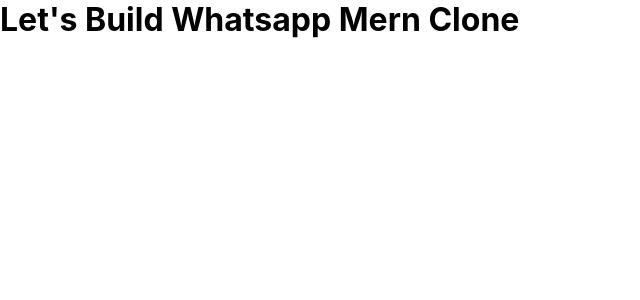
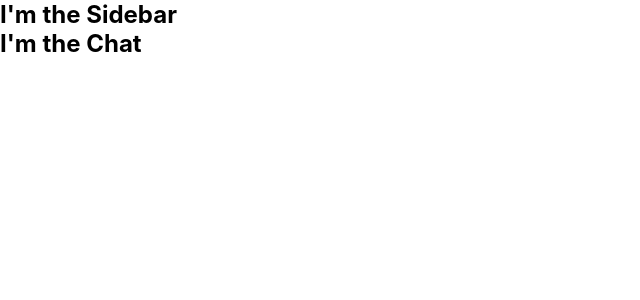
Before and after one commit to oguzgul06/Whatsapp-Mern-Clone, a React (Create React App) app in the folder wp-frontend/: page / in a window 1280 px wide. Shown: the top 300 px of the page, without its empty margins (0-640 px from the left). Built offline with nearby package versions, Linux system fonts and the light colour scheme.

Commit message:
Create Components(Sidebar, Chat)

```diff
--- a/wp-frontend/src/App.js
+++ b/wp-frontend/src/App.js
@@ -1,9 +1,14 @@
 import "./App.css";
+import Chat from "./components/Chat";
+import Sidebar from "./components/Sidebar";
 
 function App() {
   return (
     <div className="app">
-      <h1>Let's Build Whatsapp Mern Clone</h1>
+      {/* Sidebar Component */}
+      <Sidebar />
+      {/* Chat Component */}
+      <Chat />
     </div>
   );
 }
--- /dev/null
+++ b/wp-frontend/src/components/Chat.js
@@ -0,0 +1,12 @@
+import React from "react";
+import "./Chat.css";
+
+function Chat() {
+  return (
+    <div className="chat">
+      <h2>I'm the Chat</h2>
+    </div>
+  );
+}
+
+export default Chat;
--- /dev/null
+++ b/wp-frontend/src/components/Sidebar.js
@@ -0,0 +1,12 @@
+import React from "react";
+import "./Sidebar.css";
+
+function Sidebar() {
+  return (
+    <div className="sidebar">
+      <h2>I'm the Sidebar</h2>
+    </div>
+  );
+}
+
+export default Sidebar;
```
Also changed, not shown: wp-frontend/src/components/Chat.css (added), wp-frontend/src/components/Sidebar.css (added).
